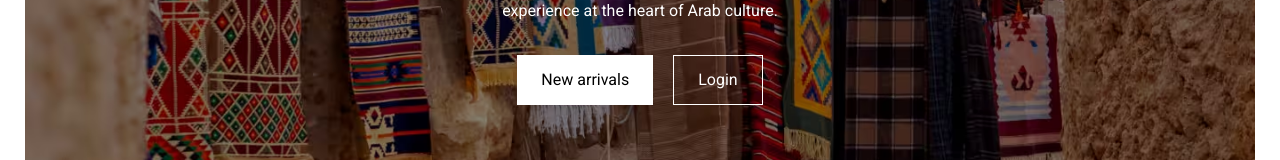
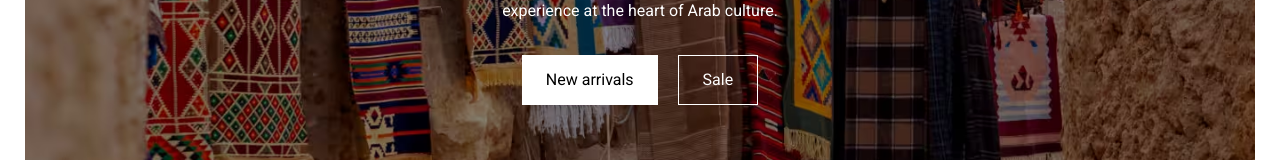
Before and after one commit to MMD-3-SEM-FRODE-GROUP/react-bazaaren, a Next.js app: page / in a window 1280 px wide. Shown: the part 555-715 px from the top of the page. Built offline with nearby package versions, Linux system fonts and the light colour scheme.

Commit message:
Added: changed button on index to link products & not login

```diff
--- a/src/app/page.js
+++ b/src/app/page.js
@@ -14,7 +14,7 @@ Welcome to our bazaar, where you’ll find a unique selection of traditional and
             <Link href="/produkter">New arrivals</Link>
           </button>
           <button className="border border-white py-[12px] px-[24px] hover:bg-orange-900 hover:text-white transition-all">
-            <Link href="#">Login</Link>
+            <Link href="/produkter">Sale</Link>
           </button>
         </div>
       </div>
```
